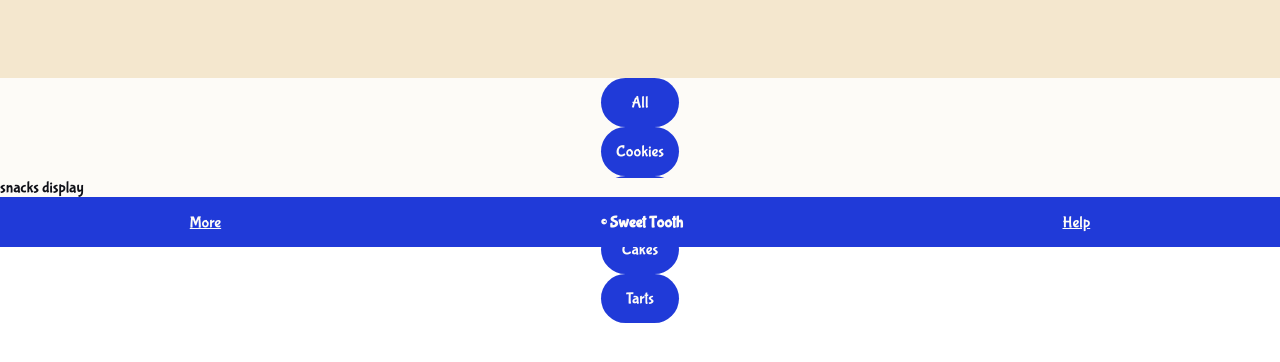
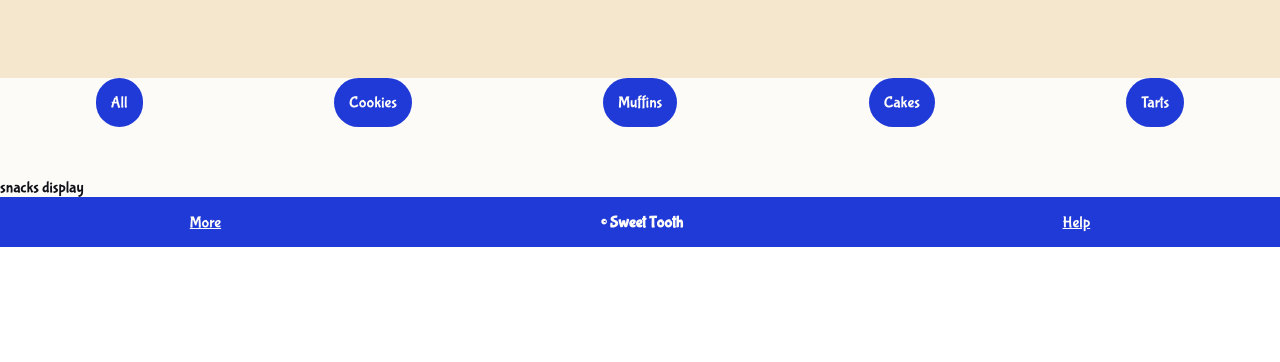
Before and after one commit to officialrkky/Sweet-Tooth, a plain HTML site: page shopNow.html in a window 1280 px wide. Shown: the part 372-734 px from the top of the page. Drawn offline with Linux system fonts and the light colour scheme.

Commit message:
Update shopNow.css

```diff
--- a/shopNow.css
+++ b/shopNow.css
@@ -61,7 +61,7 @@ accents yellow- #f2a51c
 }
 
 /* Snacks Filter Effects */
-.snacksFilter, .snacksFilter li{
+.snacksFilter ul{
 display: flex;
 flex-direction: row;
 justify-content: space-around;
```
